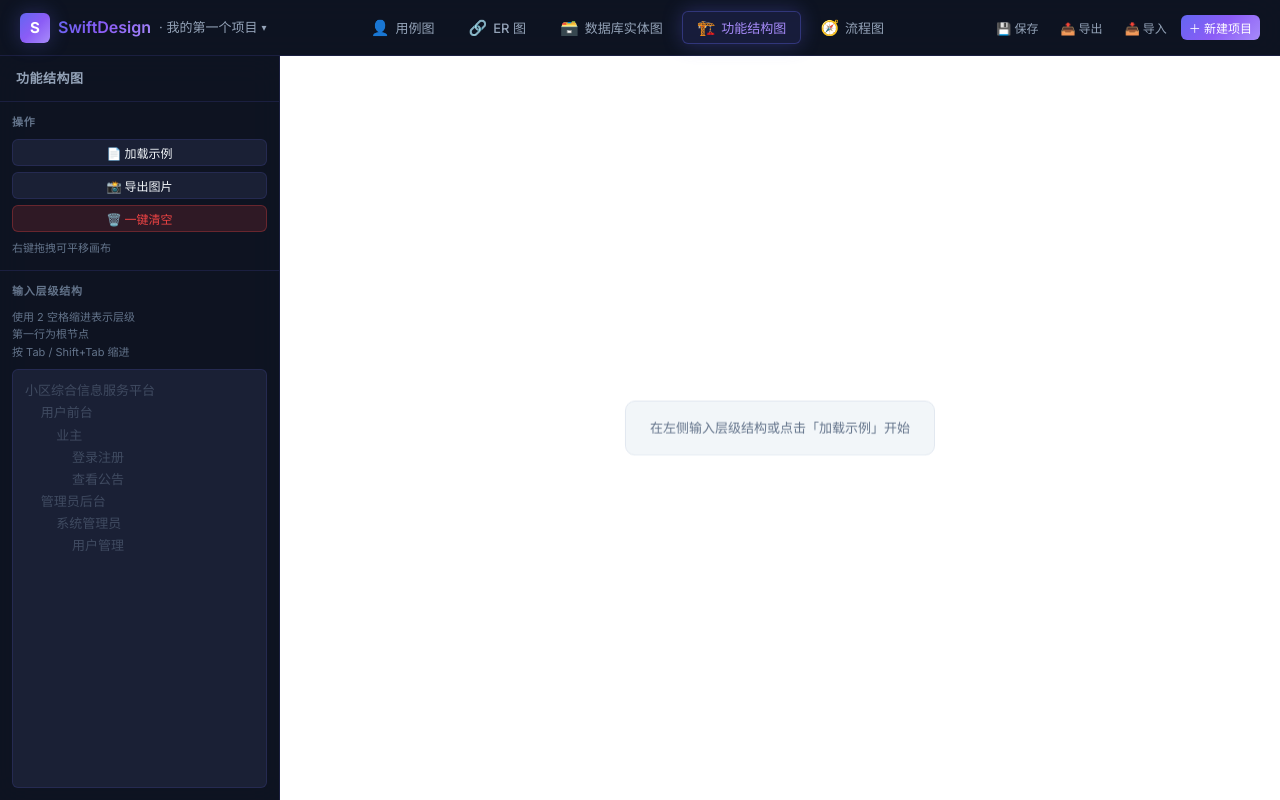
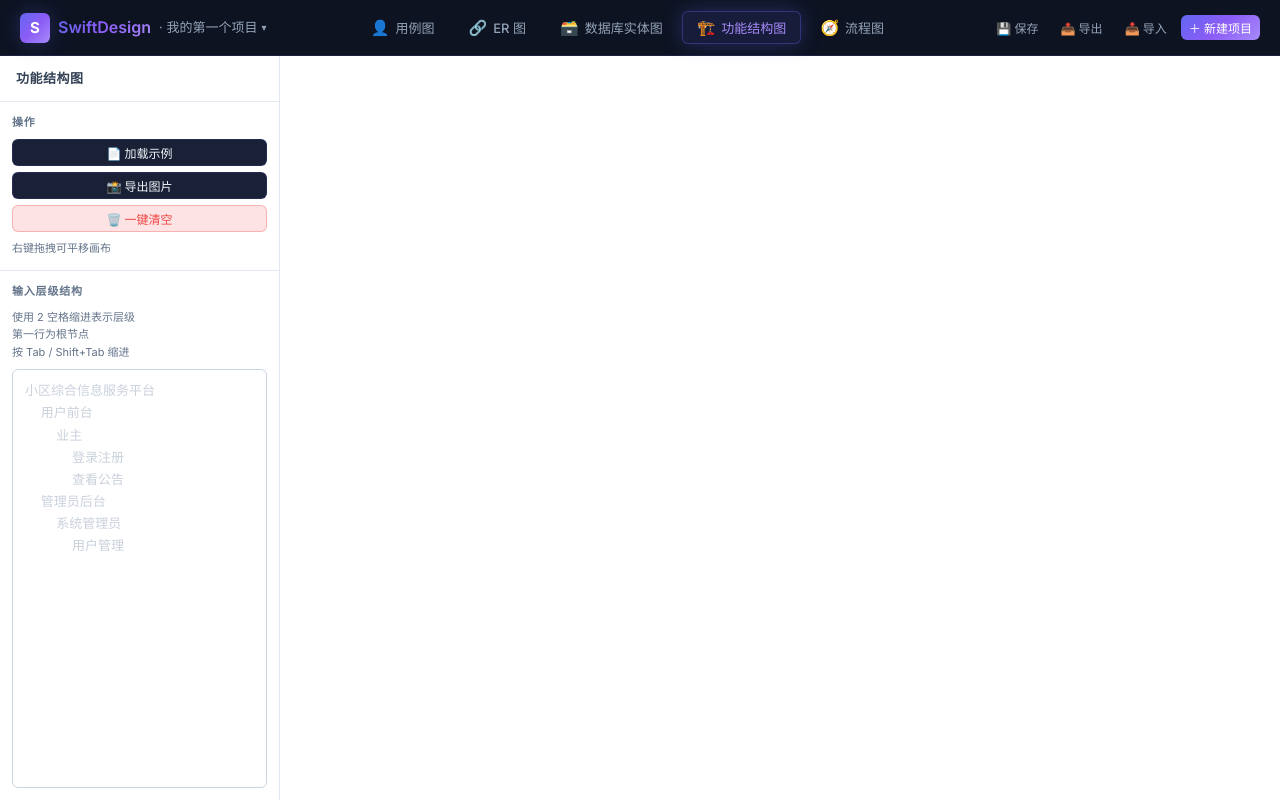
Before and after one commit to Hdragonet/swift-design, a Vue app: page /func in a window 1280 px wide. Built offline with nearby package versions, Linux system fonts and the light colour scheme.

Commit message:
fix: adjust function structure canvas display

```diff
--- a/src/views/FuncStructEditor.vue
+++ b/src/views/FuncStructEditor.vue
@@ -18,8 +18,7 @@ const panStart = ref({ x: 0, y: 0 })
 // Text input
 const inputText = ref('')
 const parsedNodes = computed(() => parseTextToNodes(inputText.value))
-const hasContent = computed(() => parsedNodes.value.length > 0)
-const hasInteracted = ref(false)
+const hasInput = computed(() => inputText.value.trim().length > 0)
 
 const sampleText = `小区综合信息服务平台
   用户前台
@@ -54,7 +53,6 @@ watch(() => store.activeProject, (proj) => {
   if (proj) {
     if (proj.funcStruct && proj.funcStruct.nodes.length > 0) {
       inputText.value = nodesToText(proj.funcStruct.nodes, 0)
-      hasInteracted.value = true
     }
     nextTick(() => draw())
   }
@@ -62,9 +60,6 @@ watch(() => store.activeProject, (proj) => {
 
 // Re-draw on text change
 watch(inputText, () => {
-  if (inputText.value.length > 0) {
-    hasInteracted.value = true
-  }
   draw()
   autoSave()
 })
@@ -137,6 +132,8 @@ const LEVEL_GAP_Y = 54
 const SIBLING_GAP_X = 16
 const FONT_SIZE = 13
 const CHAR_LINE_H = 18
+const V_PAD_X = 8
+const V_PAD_Y = 10
 const H_PAD_X = 20
 const H_PAD_Y = 10
 const NODE_MAX_TEXT_WIDTH = 112
@@ -179,11 +176,18 @@ function wrapLabelLines(label: string, maxWidth: number) {
 }
 
 function computeNodeSize(label: string, isRoot: boolean): { w: number; h: number; lines: string[] } {
-  const maxWidth = isRoot ? 220 : NODE_MAX_TEXT_WIDTH
-  const lines = wrapLabelLines(label, maxWidth)
-  const widest = Math.max(...lines.map(line => measureHorizontalTextWidth(line)), 0)
-  const w = Math.max(isRoot ? 120 : 92, Math.min(maxWidth, widest) + H_PAD_X * 2)
-  const h = Math.max(isRoot ? 56 : 48, lines.length * CHAR_LINE_H + H_PAD_Y * 2)
+  if (isRoot) {
+    const lines = wrapLabelLines(label, 220)
+    const widest = Math.max(...lines.map(line => measureHorizontalTextWidth(line)), 0)
+    const w = Math.max(120, Math.min(220, widest) + H_PAD_X * 2)
+    const h = Math.max(56, lines.length * CHAR_LINE_H + H_PAD_Y * 2)
+    return { w, h, lines }
+  }
+
+  const lines = [...label]
+  const charW = FONT_SIZE + 2
+  const w = Math.max(30, charW + V_PAD_X * 2)
+  const h = Math.max(40, lines.length * CHAR_LINE_H + V_PAD_Y * 2)
   return { w, h, lines }
 }
 
@@ -356,10 +360,18 @@ function drawNodeRecursive(node: LayoutNode) {
 
   ctx.textAlign = 'center'
   ctx.textBaseline = 'middle'
-  const totalTextH = node.lines.length * CHAR_LINE_H
-  const startTextY = y + (h - totalTextH) / 2 + CHAR_LINE_H / 2
-  for (let i = 0; i < node.lines.length; i++) {
-    ctx.fillText(node.lines[i]!, x + w / 2, startTextY + i * CHAR_LINE_H, w - 16)
+  if (node.isRoot) {
+    const totalTextH = node.lines.length * CHAR_LINE_H
+    const startTextY = y + (h - totalTextH) / 2 + CHAR_LINE_H / 2
+    for (let i = 0; i < node.lines.length; i++) {
+      ctx.fillText(node.lines[i]!, x + w / 2, startTextY + i * CHAR_LINE_H, w - 16)
+    }
+  } else {
+    const totalTextH = node.lines.length * CHAR_LINE_H
+    const startTextY = y + (h - totalTextH) / 2 + CHAR_LINE_H / 2
+    for (let i = 0; i < node.lines.length; i++) {
+      ctx.fillText(node.lines[i]!, x + w / 2, startTextY + i * CHAR_LINE_H)
+    }
   }
   ctx.restore()
 
@@ -400,14 +412,12 @@ function onContextMenu(e: Event) {
 // ====== Actions ======
 function loadSample() {
   inputText.value = sampleText
-  hasInteracted.value = true
 }
 
 function clearAll() {
   if (!inputText.value.trim()) return
   if (!confirm('确定要清空所有内容吗？')) return
   inputText.value = ''
-  hasInteracted.value = false
 }
 
 function exportImage() {
@@ -588,7 +598,7 @@ onUnmounted(() => {
         @mouseleave="onMouseUp"
         @contextmenu="onContextMenu"
       ></canvas>
-      <div class="canvas-hint" v-if="!hasInteracted && !hasContent">
+      <div class="canvas-hint" v-if="false">
         <p>在左侧输入层级结构或点击「加载示例」开始</p>
       </div>
     </div>
@@ -596,28 +606,32 @@ onUnmounted(() => {
 </template>
 
 <style scoped>
-.editor-layout { display: flex; width: 100%; height: 100%; }
+.editor-layout {
+  display: flex;
+  width: 100%;
+  height: 100%;
+  background: #ffffff;
+}
 
 .toolbar {
   width: 280px;
-  background: var(--bg-glass);
-  backdrop-filter: blur(16px);
-  border-right: 1px solid var(--border-color);
+  background: #ffffff;
+  border-right: 1px solid #e2e8f0;
   display: flex;
   flex-direction: column;
   flex-shrink: 0;
   overflow-y: auto;
 }
-.toolbar-header { padding: 12px 16px; border-bottom: 1px solid var(--border-color); }
-.toolbar-header h3 { font-size: 13px; font-weight: 600; text-transform: uppercase; letter-spacing: 0.5px; color: var(--text-secondary); }
+.toolbar-header { padding: 12px 16px; border-bottom: 1px solid #e2e8f0; }
+.toolbar-header h3 { font-size: 13px; font-weight: 600; text-transform: uppercase; letter-spacing: 0.5px; color: #334155; }
 .toolbar-content { flex: 1; overflow-y: auto; display: flex; flex-direction: column; }
-.toolbar-section { padding: 12px; border-bottom: 1px solid var(--border-color); }
+.toolbar-section { padding: 12px; border-bottom: 1px solid #e2e8f0; }
 .toolbar-section:last-child { flex: 1; display: flex; flex-direction: column; border-bottom: none; }
-.toolbar-section-title { font-size: 11px; font-weight: 600; text-transform: uppercase; letter-spacing: 0.8px; color: var(--text-muted); margin-bottom: 8px; }
+.toolbar-section-title { font-size: 11px; font-weight: 600; text-transform: uppercase; letter-spacing: 0.8px; color: #64748b; margin-bottom: 8px; }
 
 .input-hint {
   font-size: 11px;
-  color: var(--text-muted);
+  color: #64748b;
   margin-bottom: 8px;
   line-height: 1.6;
 }
@@ -627,10 +641,10 @@ onUnmounted(() => {
   flex: 1;
   min-height: 300px;
   padding: 10px 12px;
-  background: var(--bg-tertiary);
-  border: 1px solid var(--border-color);
+  background: #ffffff;
+  border: 1px solid #cbd5e1;
   border-radius: var(--radius-sm);
-  color: var(--text-primary);
+  color: #0f172a;
   font-size: 13px;
   font-family: 'Cascadia Code', 'Fira Code', 'Consolas', monospace;
   line-height: 1.7;
@@ -643,16 +657,15 @@ onUnmounted(() => {
   overflow-x: auto;
 }
 .struct-input:focus {
-  border-color: var(--accent-primary);
-  box-shadow: 0 0 0 3px var(--accent-glow);
+  border-color: #94a3b8;
+  box-shadow: 0 0 0 3px rgba(148, 163, 184, 0.2);
 }
 .struct-input::placeholder {
-  color: var(--text-muted);
+  color: #94a3b8;
   opacity: 0.5;
 }
 
 .canvas-container { flex: 1; position: relative; overflow: hidden; background: #ffffff; }
 .canvas-container canvas { display: block; cursor: default; }
-.canvas-hint { position: absolute; top: 50%; left: 50%; transform: translate(-50%, -50%); background: rgba(241, 245, 249, 0.9); backdrop-filter: blur(8px); border: 1px solid #e2e8f0; border-radius: var(--radius-md); padding: 16px 24px; pointer-events: none; }
-.canvas-hint p { font-size: 13px; color: #64748b; }
+.canvas-hint { display: none; }
 </style>
```
